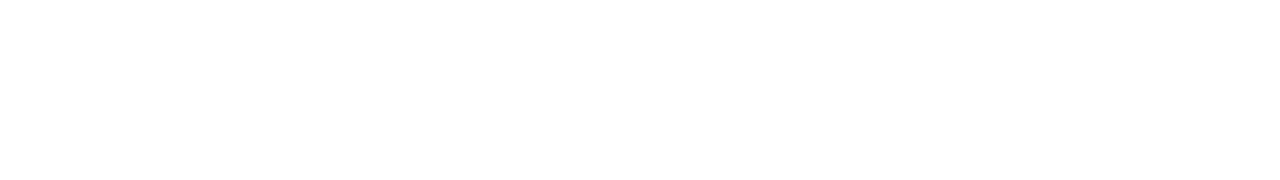
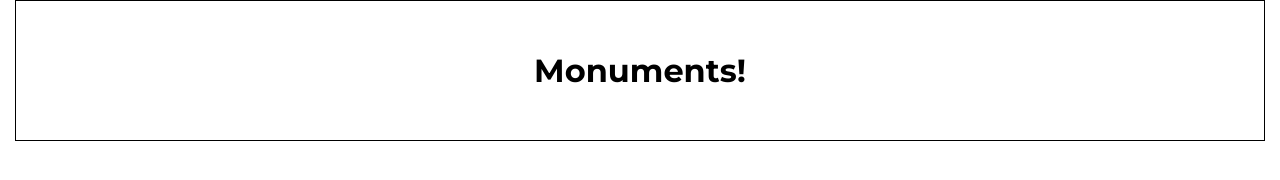
Before and after one commit to lexisgasa/Monuments-UI-TRP, a website with bundled scripts: page public/index.html in a window 1280 px wide. Built offline with nearby package versions, Linux system fonts and the light colour scheme.

Commit message:
Create main layout and append a header in it

```diff
--- a/public/styles/style.css
+++ b/public/styles/style.css
@@ -6,4 +6,23 @@ body {
   font-family: Montserrat, system-ui, -apple-system, BlinkMacSystemFont,
     "Segoe UI", Roboto, Oxygen, Ubuntu, Cantarell, "Open Sans", "Helvetica Neue",
     sans-serif;
+  margin: 0;
 }
+
+h1 {
+  margin: 0;
+}
+
+.container {
+  margin: 0 auto;
+  border: 1px solid #000;
+  width: 1250px;
+}
+
+.header {
+  padding: 50px;
+}
+
+.main-heading {
+  text-align: center;
+}
--- /dev/null
+++ b/src/components/app/renderApp.ts
@@ -0,0 +1,13 @@
+import { renderHeader } from "../header/renderHeader.js";
+
+export const renderApp = (): HTMLElement => {
+  const app = document.createElement("div");
+
+  app.classList.add("container");
+
+  const header = renderHeader();
+
+  app.appendChild(header);
+
+  return app;
+};
--- /dev/null
+++ b/src/components/header/renderHeader.ts
@@ -0,0 +1,11 @@
+export const renderHeader = (): HTMLElement => {
+  const header = document.createElement("header");
+
+  header.classList.add("header");
+
+  header.innerHTML = `
+    <h1 class="main-heading">Monuments!</h1>
+  `;
+
+  return header;
+};
--- a/src/index.ts
+++ b/src/index.ts
@@ -0,0 +1,11 @@
+import { renderApp } from "./components/app/renderApp.js";
+
+const root = document.querySelector(".root");
+
+if (!root) {
+  throw new Error("Can't find the root element");
+}
+
+const app = renderApp();
+
+root.appendChild(app);
```
